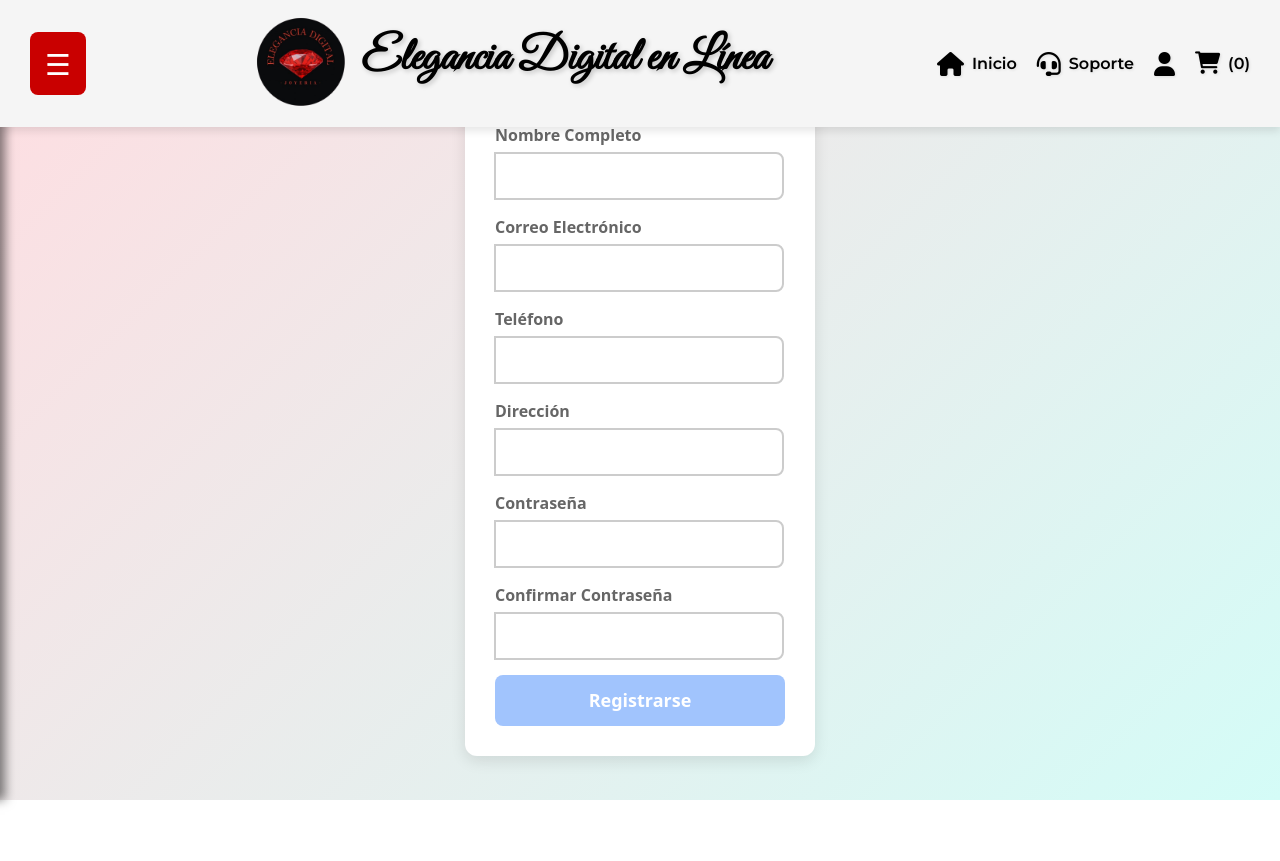
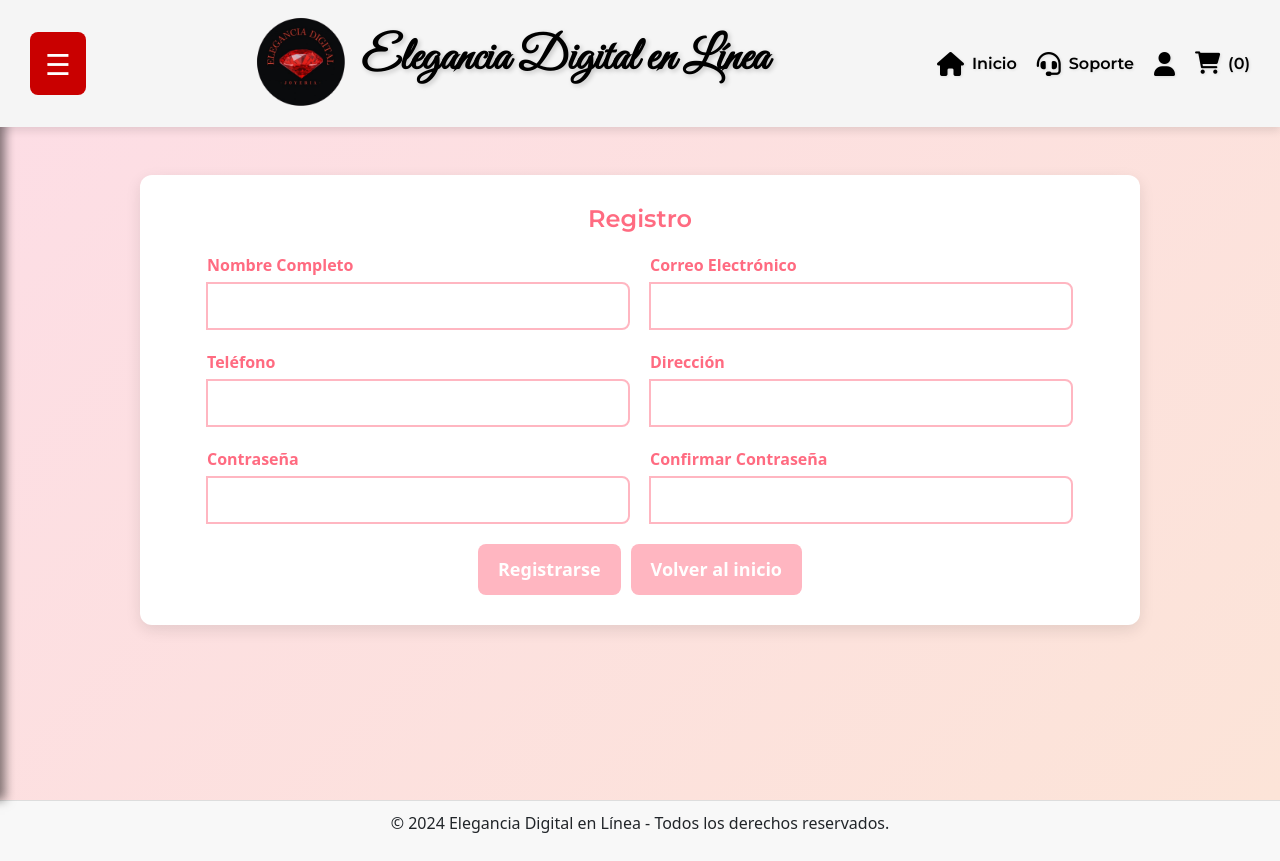
Before and after one commit to Danithza/joyeria-universidad, a Vue app: page /register in a window 1280 px wide. Before the commit the page ends 800 px from the top, so only its background shows below. Built offline with nearby package versions, Linux system fonts and the light colour scheme.

Commit message:
Creación vista Anillos

```diff
--- a/src/App.vue
+++ b/src/App.vue
@@ -9,6 +9,9 @@
 
       <!-- Contenido dinámico -->
       <router-view />
+
+      <!-- Footer -->
+      <FooterComponent class="footer" />
     </div>
   </div>
 </template>
@@ -16,11 +19,13 @@
 <script>
 import NavbarComponent from "./components/Navbar.vue";
 import SidebarComponent from "./components/Sidebar.vue";
+import FooterComponent from "./components/footer.vue"; // Ruta corregida
 
 export default {
   components: {
     NavbarComponent,
     SidebarComponent,
+    FooterComponent, // Corregido el nombre
   },
   data() {
     return {
@@ -34,6 +39,7 @@ export default {
 /* Layout principal */
 .app-container {
   display: flex;
+  flex-direction: column;
   height: 100vh;
 }
 
@@ -44,4 +50,13 @@ export default {
   flex-direction: column;
   margin-left: 0; /* Ajuste dinámico */
 }
+
+/* Asegurar que el footer esté al final */
+.footer {
+  text-align: center;
+  padding: 10px;
+  background: #f8f8f8;
+  border-top: 1px solid #ddd;
+  margin-top: auto;
+}
 </style>
--- a/src/components/Sidebar.vue
+++ b/src/components/Sidebar.vue
@@ -1,12 +1,12 @@
 <template>
   <div :class="['sidebar', isOpen ? 'open' : 'closed']">
     <ul>
-      <li><a href="#">Anillos</a></li>
-      <li><a href="#">Pulseras</a></li>
-      <li><a href="#">Cadenas</a></li>
-      <li><a href="#">Relojes</a></li>
-      <li><a href="#">Piercing</a></li>
-      <li><a href="#">Joyería Personalizada</a></li>
+      <li><router-link to="/anillos">Anillos</router-link></li>
+      <li><router-link to="/pulseras">Pulseras</router-link></li>
+      <li><router-link to="/cadenas">Cadenas</router-link></li>
+      <li><router-link to="/relojes">Relojes</router-link></li>
+      <li><router-link to="/piercing">Piercing</router-link></li>
+      <li><router-link to="/joyeria-personalizada">Joyería Personalizada</router-link></li>
     </ul>
   </div>
 </template>
--- a/src/components/footer.vue
+++ b/src/components/footer.vue
@@ -0,0 +1,23 @@
+<template>
+    <footer class="footer">
+      <p>© 2024 Elegancia Digital en Línea - Todos los derechos reservados.</p>
+    </footer>
+  </template>
+
+  <script>
+  export default {
+    name: "FooterComponent",
+  };
+  </script>
+
+  <style scoped>
+  .footer {
+    width: 100%;
+    text-align: center;
+    padding: 10px;
+    background: #f8f8f8;
+    border-top: 1px solid #ddd;
+    position: relative;
+    bottom: 0;
+  }
+  </style>
--- a/src/router/index.js
+++ b/src/router/index.js
@@ -4,6 +4,7 @@ import Login from "../views/Login.vue";
 import Register from "../views/Register.vue";
 import ForgotPassword from "../views/ForgotPassword.vue";
 import Soporte from "@/views/Soporte.vue";
+import Anillos from "@/views/Anillos.vue";
 
 const routes = [
   { path: "/", component: Home },
@@ -12,6 +13,7 @@ const routes = [
   { path: "/forgot-password", component: ForgotPassword },
   { path: "/home", component: Home},
   { path:"/soporte", component:Soporte},
+  { path: "/anillos", component:Anillos},
 ];
 
 const router = createRouter({
--- /dev/null
+++ b/src/views/Anillos.vue
@@ -0,0 +1,20 @@
+<template>
+    <div class="categoria-anillos">
+      <h1>Anillos</h1>
+      <p>Explora nuestra colección de anillos exclusivos.</p>
+      <!-- Aquí puedes agregar el listado de anillos -->
+    </div>
+  </template>
+
+  <script>
+  export default {
+    name: "AnillosView",
+  };
+  </script>
+
+  <style scoped>
+  .categoria-anillos {
+    text-align: center;
+    padding: 20px;
+  }
+  </style>
--- a/src/views/ForgotPassword.vue
+++ b/src/views/ForgotPassword.vue
@@ -46,11 +46,11 @@ export default {
   justify-content: center;
   align-items: center;
   height: 100vh;
-  background: linear-gradient(135deg, #ffdde1, #d4fcf7);
+  background: linear-gradient(135deg, #fbe7c6, #ffdde1);
 }
 
 .forgot-password-card {
-  background: white;
+  background: #fff;
   padding: 30px;
   border-radius: 12px;
   box-shadow: 0 5px 15px rgba(0, 0, 0, 0.1);
@@ -63,7 +63,7 @@ h2 {
   font-size: 24px;
   font-weight: 600;
   margin-bottom: 20px;
-  color: #444;
+  color: #ff9aa2;
 }
 
 .input-group {
@@ -75,26 +75,28 @@ h2 {
   font-weight: 600;
   display: block;
   margin-bottom: 5px;
-  color: #666;
+  color: #ff758f;
 }
 
 .input-group input {
   width: 100%;
   padding: 10px;
-  border: 2px solid #ccc;
+  border: 2px solid #ffb7b2;
   border-radius: 8px;
   font-size: 16px;
+  background: #fff5f5;
+  color: #333;
   transition: border 0.3s ease;
 }
 
 .input-group input:focus {
-  border-color: #a1c4fd;
+  border-color: #ff9aa2;
   outline: none;
 }
 
 .btn-recover {
-  background: #a1c4fd;
-  color: white;
+  background: #ffb7b2;
+  color: #fff;
   border: none;
   padding: 12px;
   width: 100%;
@@ -106,13 +108,13 @@ h2 {
 }
 
 .btn-recover:hover {
-  background: #92b4f4;
+  background: #ff9aa2;
 }
 
 .back-to-login {
   display: block;
   margin-top: 10px;
-  color: #92b4f4;
+  color: #ff758f;
   text-decoration: none;
   font-weight: 600;
 }
@@ -122,8 +124,8 @@ h2 {
 }
 
 .success-message {
-  background: #a1e3a1;
-  color: white;
+  background: #b5e7a0;
+  color: #333;
   padding: 10px;
   border-radius: 8px;
   font-weight: 600;
--- a/src/views/Home.vue
+++ b/src/views/Home.vue
@@ -273,7 +273,7 @@ export default {
 
 .gallery-item {
   width: 100%;
-  height: 480px; /* Todas las imágenes con la misma altura */
+  height: 460px; /* Todas las imágenes con la misma altura */
   overflow: hidden;
   border-radius: 10px;
   display: flex;
--- a/src/views/Login.vue
+++ b/src/views/Login.vue
@@ -58,11 +58,11 @@ export default {
   justify-content: center;
   align-items: center;
   height: 100vh;
-  background: linear-gradient(135deg, #ffdde1, #d4fcf7);
+  background: linear-gradient(135deg, #fbe7c6, #ffdde1);
 }
 
 .login-card {
-  background: white;
+  background: #fff;
   padding: 30px;
   border-radius: 12px;
   box-shadow: 0 5px 15px rgba(0, 0, 0, 0.1);
@@ -75,7 +75,7 @@ h2 {
   font-size: 24px;
   font-weight: 600;
   margin-bottom: 20px;
-  color: #444;
+  color: #ff9aa2;
 }
 
 .input-group {
@@ -87,26 +87,28 @@ h2 {
   font-weight: 600;
   display: block;
   margin-bottom: 5px;
-  color: #666;
+  color: #ff758f;
 }
 
 .input-group input {
   width: 100%;
   padding: 10px;
-  border: 2px solid #ccc;
+  border: 2px solid #ffb7b2;
   border-radius: 8px;
   font-size: 16px;
+  background: #fff5f5;
+  color: #333;
   transition: border 0.3s ease;
 }
 
 .input-group input:focus {
-  border-color: #a1c4fd;
+  border-color: #ff9aa2;
   outline: none;
 }
 
 .btn-login {
-  background: #a1c4fd;
-  color: white;
+  background: #ffb7b2;
+  color: #fff;
   border: none;
   padding: 12px;
   width: 100%;
@@ -118,13 +120,13 @@ h2 {
 }
 
 .btn-login:hover {
-  background: #92b4f4;
+  background: #ff9aa2;
 }
 
 .forgot-password {
   display: block;
   margin-top: 10px;
-  color: #92b4f4;
+  color: #ff758f;
   text-decoration: none;
   font-weight: 600;
 }
@@ -147,8 +149,8 @@ h2 {
   display: inline-block;
   margin-top: 8px;
   background: transparent;
-  color: #92b4f4;
-  border: 2px solid #92b4f4;
+  color: #ff758f;
+  border: 2px solid #ff758f;
   padding: 8px 12px;
   border-radius: 8px;
   font-weight: 600;
@@ -157,13 +159,13 @@ h2 {
 }
 
 .btn-register:hover {
-  background: #92b4f4;
-  color: white;
+  background: #ff758f;
+  color: #fff;
 }
 
 .success-message {
-  background: #a1e3a1;
-  color: white;
+  background: #b5e7a0;
+  color: #333;
   padding: 10px;
   border-radius: 8px;
   font-weight: 600;
--- a/src/views/Register.vue
+++ b/src/views/Register.vue
@@ -3,6 +3,7 @@
     <div class="register-card">
       <h2>Registro</h2>
       <form @submit.prevent="register">
+        <div class="form-row">
           <div class="input-group">
             <label for="name">Nombre Completo</label>
             <input type="text" id="name" v-model="name" required />
@@ -32,8 +33,12 @@
             <label for="confirmPassword">Confirmar Contraseña</label>
             <input type="password" id="confirmPassword" v-model="confirmPassword" required />
           </div>
+        </div>
 
+        <div class="button-group">
           <button type="submit" class="btn-register">Registrarse</button>
+          <button type="button" class="btn-back" @click="goToLogin">Volver al inicio</button>
+        </div>
       </form>
     </div>
   </div>
@@ -60,6 +65,9 @@ export default {
       }
       console.log(`Registrando a ${this.name} con ${this.email}, Teléfono: ${this.phone}, Dirección: ${this.address}`);
     },
+    goToLogin() {
+      this.$router.push("/login");
+    }
   },
 };
 </script>
@@ -72,16 +80,20 @@ export default {
   justify-content: center;
   align-items: center;
   height: 100vh;
-  background: linear-gradient(135deg, #ffdde1, #d4fcf7);
+  background: linear-gradient(135deg, #fddde6, #fce4d8);
+  padding: 20px;
 }
 
 .register-card {
+  display: flex;
+  flex-direction: column;
+  align-items: center;
   background: white;
   padding: 30px;
   border-radius: 12px;
   box-shadow: 0 5px 15px rgba(0, 0, 0, 0.1);
-  text-align: center;
-  width: 350px;
+  width: 90%;
+  max-width: 1000px; /* Para que no sea demasiado ancho */
 }
 
 h2 {
@@ -89,41 +101,55 @@ h2 {
   font-size: 24px;
   font-weight: 600;
   margin-bottom: 20px;
-  color: #444;
+  color: #ff6b81;
+}
+
+.form-row {
+  display: flex;
+  flex-wrap: wrap;
+  gap: 20px;
+  justify-content: center;
+  width: 100%;
 }
 
 .input-group {
-  text-align: left;
-  margin-bottom: 15px;
+  display: flex;
+  flex-direction: column;
+  width: 45%; /* Para que queden dos columnas */
 }
 
 .input-group label {
   font-weight: 600;
-  display: block;
   margin-bottom: 5px;
-  color: #666;
+  color: #ff6b81;
 }
 
 .input-group input {
-  width: 100%;
   padding: 10px;
-  border: 2px solid #ccc;
+  border: 2px solid #ffb6c1;
   border-radius: 8px;
   font-size: 16px;
   transition: border 0.3s ease;
 }
 
 .input-group input:focus {
-  border-color: #a1c4fd;
+  border-color: #ff9aa2;
   outline: none;
 }
 
-.btn-register {
-  background: #a1c4fd;
+.button-group {
+  display: flex;
+  gap: 10px;
+  justify-content: center;
+  width: 100%;
+  margin-top: 20px;
+}
+
+.btn-register, .btn-back {
+  background: #ffb6c1;
   color: white;
   border: none;
-  padding: 12px;
-  width: 100%;
+  padding: 12px 20px;
   border-radius: 8px;
   font-size: 18px;
   font-weight: 600;
@@ -131,7 +157,7 @@ h2 {
   transition: background 0.3s ease;
 }
 
-.btn-register:hover {
-  background: #92b4f4;
+.btn-register:hover, .btn-back:hover {
+  background: #ff6b81;
 }
 </style>
--- a/src/views/Soporte.vue
+++ b/src/views/Soporte.vue
@@ -61,7 +61,7 @@
   justify-content: center;
   align-items: center;
   height: 100vh;
-    background: linear-gradient(135deg, #ffdde1, #d4fcf7);
+  background: linear-gradient(135deg, #fbe7c6, #ffdde1);
 }
 
 .support-card {
@@ -77,7 +77,7 @@
   font-size: 24px;
   font-weight: 600;
   margin-bottom: 10px;
-    color: #444;
+  color: #ff9aa2;
 }
 
 .input-group {
@@ -89,27 +89,29 @@
   font-weight: 600;
   display: block;
   margin-bottom: 5px;
-    color: #666;
+  color: #ff758f;
 }
 
 .input-group input,
 .input-group textarea {
   width: 100%;
   padding: 10px;
-    border: 2px solid #ccc;
+  border: 2px solid #ffb7b2;
   border-radius: 8px;
   font-size: 16px;
+  background: #fff5f5;
+  color: #333;
   transition: border 0.3s ease;
 }
 
 .input-group input:focus,
 .input-group textarea:focus {
-    border-color: #a1c4fd;
+  border-color: #ff9aa2;
   outline: none;
 }
 
 .btn-submit {
-    background: #a1c4fd;
+  background: #ffb7b2;
   color: white;
   border: none;
   padding: 12px;
@@ -122,7 +124,7 @@
 }
 
 .btn-submit:hover {
-    background: #92b4f4;
+  background: #ff9aa2;
 }
 
 .faq-section {
```
Lines whose indentation alone changed are shown as unchanged.
